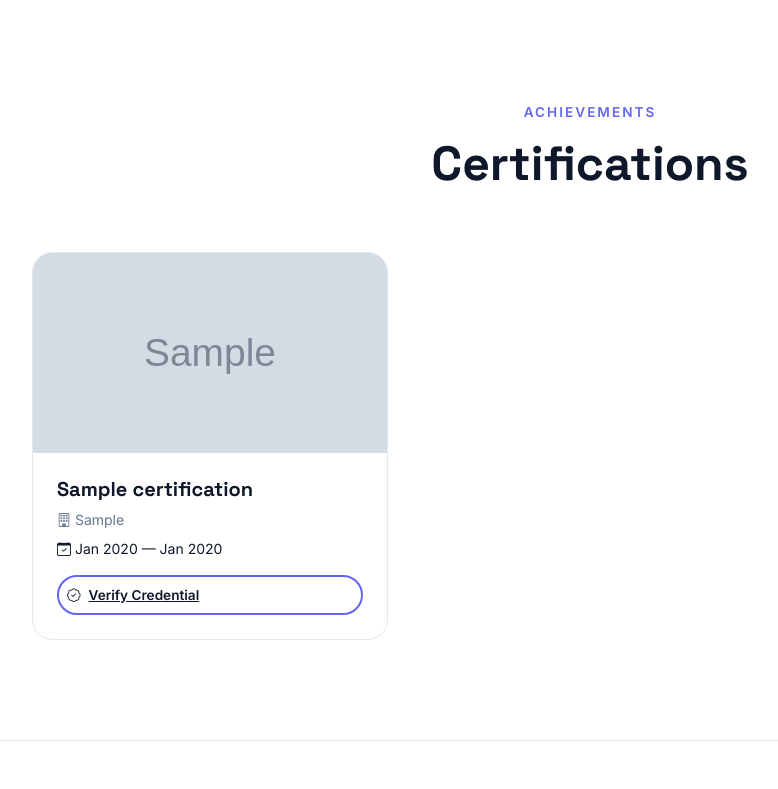
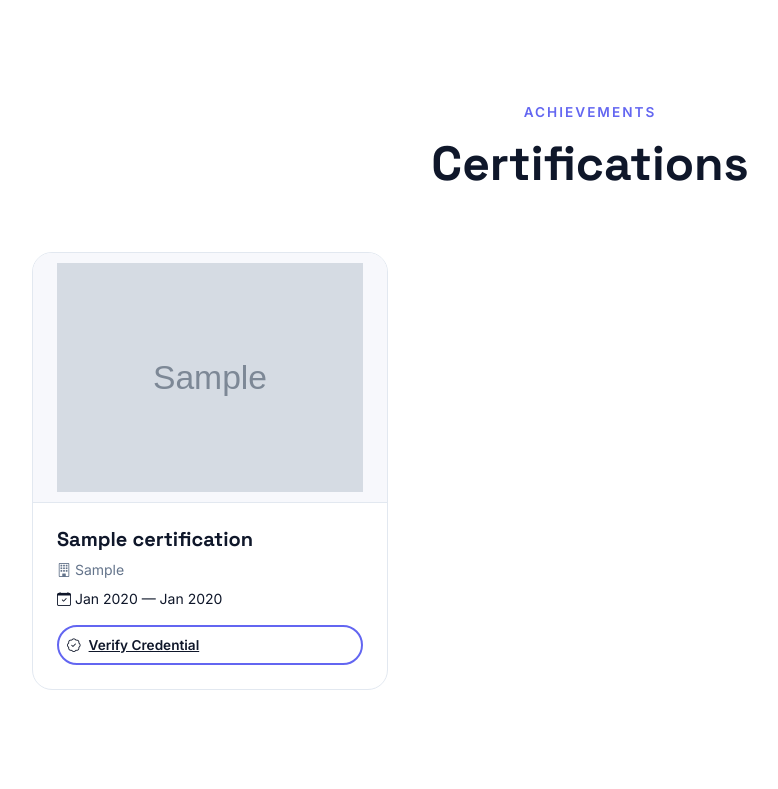
Before and after one commit to ratuuulhasan/MyPortfolio, a Django app: page / in a window 1280 px wide. Shown: the part 3669-4458 px from the top of the page, without its empty margins (50-828 px from the left). Run offline with Django 5.2, Linux system fonts and the light colour scheme; tables that the repository leaves empty hold one stand-in row (values such as "Sample post"); grey boxes marked "Sample" are stand-in pictures; data that the repository does not hold is empty.

Commit message:
update tampalte

```diff
--- a/static/css/style.css
+++ b/static/css/style.css
@@ -238,7 +238,9 @@ h1, h2, h3, h4, h5 { font-family: 'Space Grotesk', sans-serif; }
     width: 280px;
     height: 280px;
     border-radius: inherit;
-    object-fit: cover;
+    object-fit: contain;
+    background-color: #ffffff;
+    padding: 5px;
     box-shadow: var(--shadow-hover);
 }
 
@@ -423,14 +425,18 @@ h1, h2, h3, h4, h5 { font-family: 'Space Grotesk', sans-serif; }
     transform: translateY(-6px) rotate(-1deg);
     box-shadow: var(--shadow-hover);
 }
+
 .cert-image {
     width: 100%;
-    height: 200px;
-    object-fit: cover;
-    background: linear-gradient(135deg, #e0e7ff, #fce7f3);
+    height: 250px;
+    object-fit: contain;
+    background-color: var(--bg);
+    padding: 10px;
+    border-bottom: 1px solid var(--border);
 }
+
 [data-theme="dark"] .cert-image {
-    background: linear-gradient(135deg, #1e293b, #3730a3);
+    background-color: var(--bg-card);
 }
 
 /* Blog cards */
--- a/templates/public/blog_detail.html
+++ b/templates/public/blog_detail.html
@@ -3,8 +3,8 @@
 {% block content %}
 <section class="section-padding">
     <div class="container" style="max-width:850px;">
-        <a href="{% url 'blog_list' %}" class="btn-outline-gradient mb-4" style="padding:8px 18px;">
-            <i class="bi bi-arrow-left"></i> Back to Blog
+        <a href="{% url 'home' %}#blog" class="btn-outline-gradient mb-4" style="padding:8px 18px;">
+            <i class="bi bi-arrow-left"></i> Back to Home
         </a>
 
         <div data-aos="fade-up">
--- a/templates/public/home.html
+++ b/templates/public/home.html
@@ -260,7 +260,7 @@
 </section>
 {% endif %}
 
-<!-- ৮. BLOG PREVIEW  -->
+<!-- ৮. BLOG SECTION -->
 {% if recent_posts %}
 <section id="blog" class="section-padding">
     <div class="container">
@@ -272,6 +272,7 @@
         <div class="row g-4">
             {% for post in recent_posts %}
             <div class="col-md-6 col-lg-4" data-aos="fade-up" data-aos-delay="{{ forloop.counter0 }}00">
+                <a href="{% url 'blog_detail' post.slug %}" class="text-decoration-none">
                     <div class="blog-card">
                         {% if post.cover_image %}
                         <div class="overflow-hidden">
@@ -294,6 +295,7 @@
                             <small class="text-muted"><i class="bi bi-calendar"></i> {{ post.created_at|date:"M d, Y" }}</small>
                         </div>
                     </div>
+                </a>
             </div>
             {% endfor %}
         </div>
```
Lines whose indentation alone changed are shown as unchanged.
